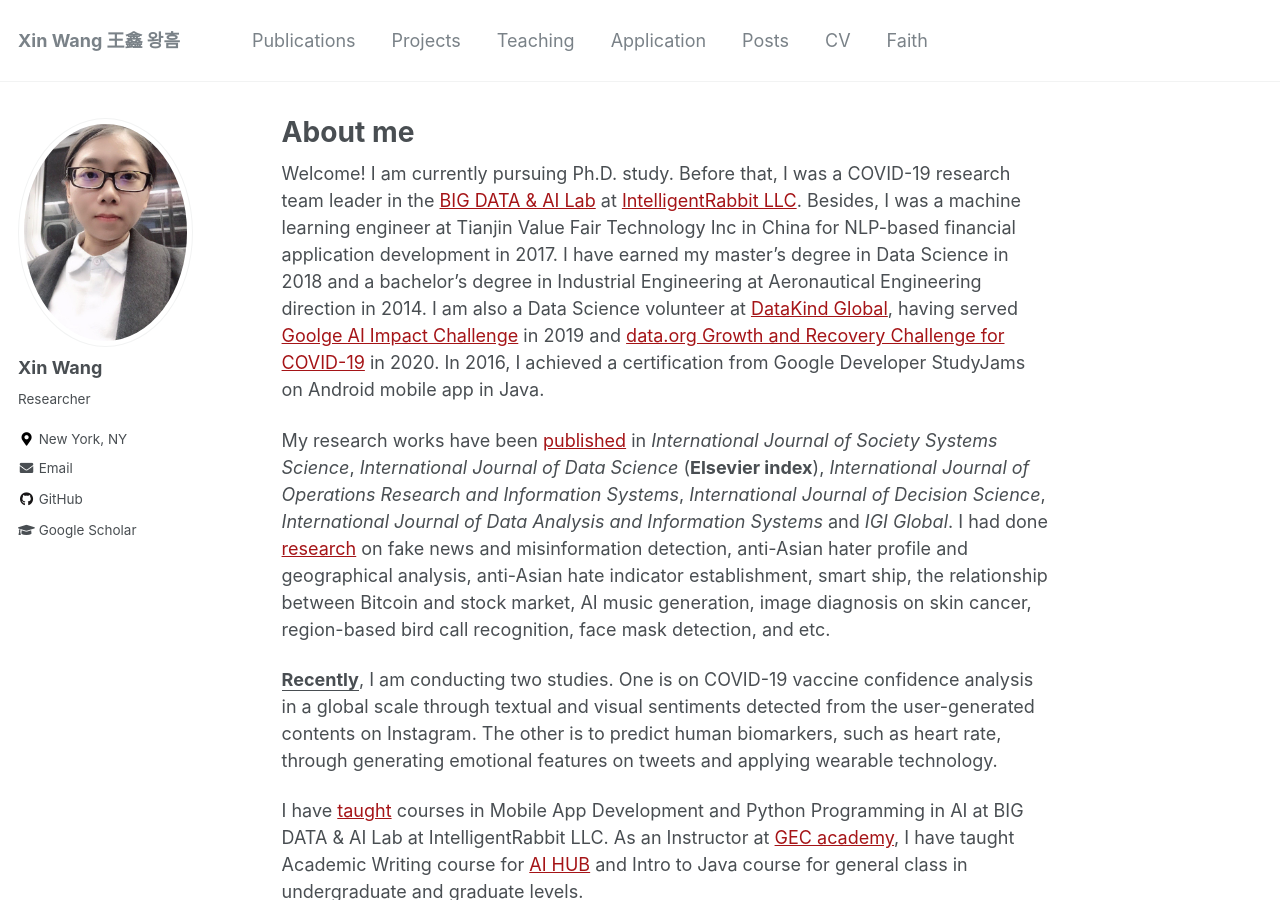
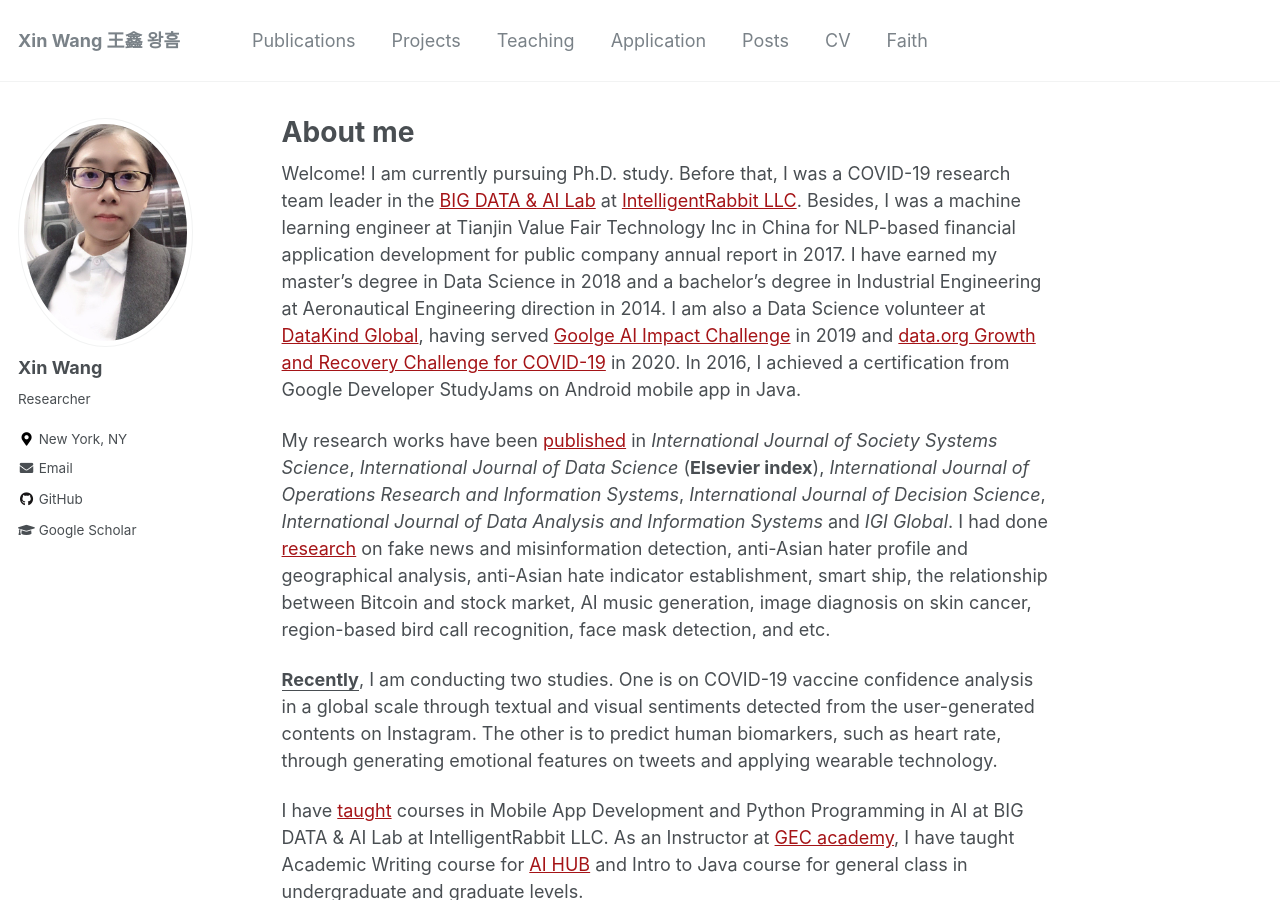
Before and after one commit to xin-wang-kr/xin-wang-kr.github.io, a Jekyll site: the page built from _pages/about.md, in a window 1280 px wide and 900 px high. Built offline with Jekyll 4.4.1, drawn with Linux system fonts in a browser that asks for light colours.

Commit message:
Update about.md

```diff
--- a/_pages/about.md
+++ b/_pages/about.md
@@ -10,7 +10,7 @@ image_sliders:
   - slider1
 ---
 
-Welcome! I am currently pursuing Ph.D. study. Before that, I was a COVID-19 research team leader in the [BIG DATA & AI Lab](https://intelrabbit.com/research-projects/) at [IntelligentRabbit LLC](https://intelrabbit.com/services/). Besides, I was a machine learning engineer at Tianjin Value Fair Technology Inc in China for NLP-based financial application development in 2017. I have earned my master's degree in Data Science in 2018 and a bachelor's degree in Industrial Engineering at Aeronautical Engineering direction in 2014. I am also a Data Science volunteer at [DataKind Global](https://www.datakind.org/), having served [Goolge AI Impact Challenge](https://impactchallenge.withgoogle.com/techforsocialgood) in 2019 and [data.org Growth and Recovery Challenge for COVID-19](https://data.org/initiatives/challenge/) in 2020.
+Welcome! I am currently pursuing Ph.D. study. Before that, I was a COVID-19 research team leader in the [BIG DATA & AI Lab](https://intelrabbit.com/research-projects/) at [IntelligentRabbit LLC](https://intelrabbit.com/services/). Besides, I was a machine learning engineer at Tianjin Value Fair Technology Inc in China for NLP-based financial application development for public company annual report in 2017. I have earned my master's degree in Data Science in 2018 and a bachelor's degree in Industrial Engineering at Aeronautical Engineering direction in 2014. I am also a Data Science volunteer at [DataKind Global](https://www.datakind.org/), having served [Goolge AI Impact Challenge](https://impactchallenge.withgoogle.com/techforsocialgood) in 2019 and [data.org Growth and Recovery Challenge for COVID-19](https://data.org/initiatives/challenge/) in 2020.
 In 2016, I achieved a certification from Google Developer StudyJams on Android mobile app in Java.
 
 My research works have been [published](publications) in
```
